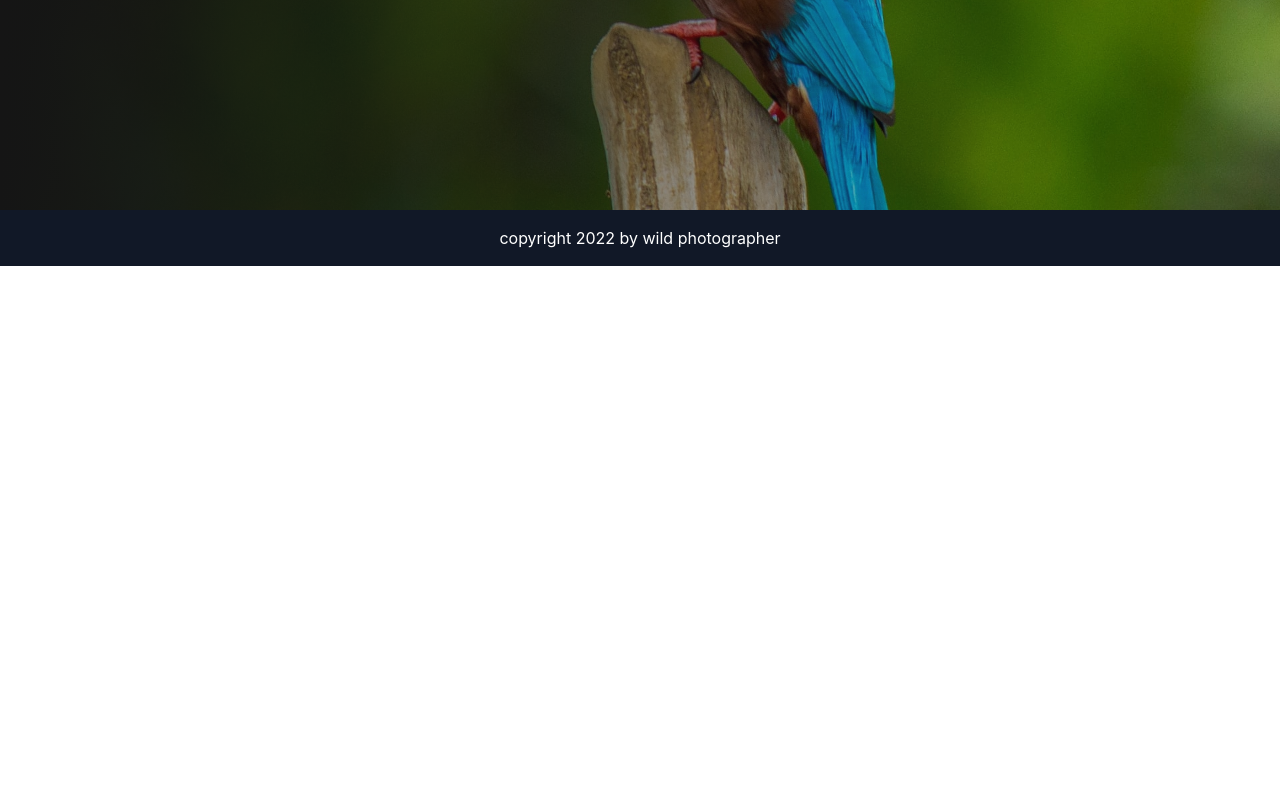
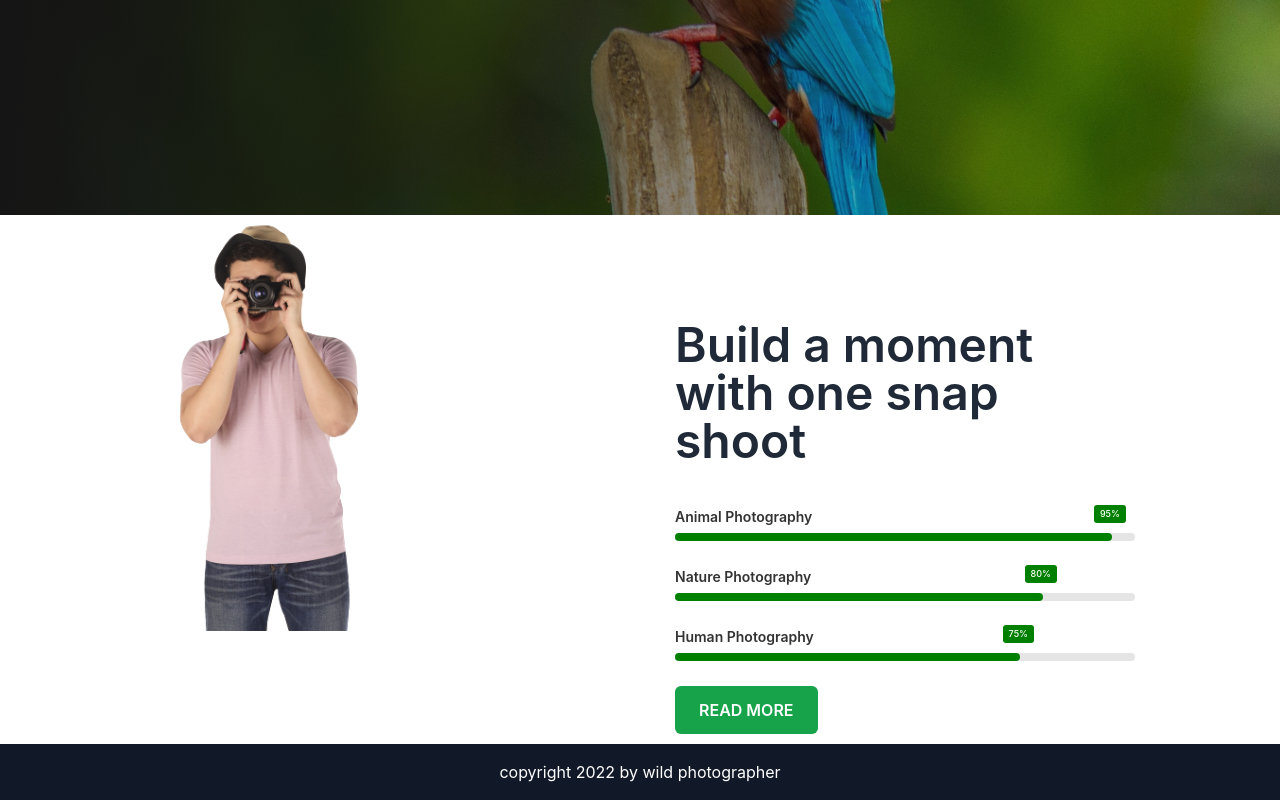
Before and after one commit to hussain322/wild-life-client, a React (Create React App) app: page / in a window 1280 px wide. Shown: the part 590-1390 px from the top of the page. Before the commit the page ends 856 px from the top, so only its background shows below. Built offline with nearby package versions, Linux system fonts and the light colour scheme.

Commit message:
added progressbar

```diff
--- a/public/index.html
+++ b/public/index.html
@@ -24,7 +24,7 @@
       work correctly both with client-side routing and a non-root public URL.
       Learn how to configure a non-root public URL by running `npm run build`.
     -->
-    <title>React App</title>
+    <title>Wild Life Photography</title>
   </head>
   <body>
     <noscript>You need to enable JavaScript to run this app.</noscript>
--- a/src/Pages/Home/Home/Home.js
+++ b/src/Pages/Home/Home/Home.js
@@ -1,10 +1,12 @@
 import React from "react";
 import Banner from "../Banner/Banner";
+import ProgressBar from "../ProgressBar/ProgressBar";
 
 const Home = () => {
   return (
     <div>
       <Banner />
+      <ProgressBar />
     </div>
   );
 };
--- /dev/null
+++ b/src/Pages/Home/ProgressBar/ProgressBar.css
@@ -0,0 +1,86 @@
+.container {
+  position: relative;
+  max-width: 500px;
+  width: 100%;
+  background: #fff;
+  margin: 0 15px;
+  padding: 10px 20px;
+  border-radius: 7px;
+  margin-top: 80px;
+}
+
+.container .skill-box {
+  width: 100%;
+  margin: 25px 0;
+}
+
+.skill-box .title {
+  display: block;
+  font-size: 14px;
+  font-weight: 600;
+  color: #333;
+}
+
+.skill-box .skill-bar {
+  height: 8px;
+  width: 100%;
+  border-radius: 6px;
+  margin-top: 6px;
+  background: rgba(0, 0, 0, 0.1);
+}
+
+.skill-box .skill-per {
+  position: relative;
+  display: block;
+  height: 100%;
+  width: 95%;
+  border-radius: 6px;
+  background: green;
+  animation: progress 1s ease-in-out forwards;
+  opacity: 0;
+}
+
+.skill-per.nature {
+  width: 80%;
+  animation-delay: 0.1s;
+}
+.skill-per.human {
+  width: 75%;
+  animation-delay: 0.3s;
+}
+
+@keyframes progress {
+  0% {
+    width: 0;
+    opacity: 1;
+  }
+
+  100% {
+    opacity: 1;
+  }
+}
+
+.skill-per .tooltip {
+  position: absolute;
+  right: -14px;
+  top: -28px;
+  font-size: 9px;
+  font-weight: 500;
+  color: #fff;
+  padding: 2px 6px;
+  border-radius: 3px;
+  background: green;
+  z-index: 1;
+}
+
+.tooltip::before {
+  content: "";
+  position: absolute;
+  left: 50%;
+  bottom: -2px;
+  height: 10px;
+  width: 10px;
+  z-index: -1;
+  background-color: green;
+  transform: translateX(-50%) rotate(45deg);
+}
--- /dev/null
+++ b/src/Pages/Home/ProgressBar/ProgressBar.js
@@ -0,0 +1,51 @@
+import React from "react";
+import "./ProgressBar.css";
+import photographer from "../../../assets/photographer.png";
+
+function ProgressBar() {
+  return (
+    <div className="grid grid-cols-1 md:grid-cols-2 w-[90%] mx-auto">
+      <div>
+        <img src={photographer} alt="" className="w-3/4" />
+      </div>
+      <div className="container">
+        <h1 className="text-5xl font-semibold py-4">
+          Build a moment with one snap shoot
+        </h1>
+
+        <div className="skill-box">
+          <span className="title">Animal Photography</span>
+          <div className="skill-bar">
+            <span className="skill-per">
+              <span className="tooltip">95%</span>
+            </span>
+          </div>
+        </div>
+        <div className="skill-box">
+          <span className="title">Nature Photography</span>
+          <div className="skill-bar">
+            <span className="skill-per nature">
+              <span className="tooltip">80%</span>
+            </span>
+          </div>
+        </div>
+
+        <div className="skill-box">
+          <span className="title">Human Photography</span>
+          <div className="skill-bar">
+            <span className="skill-per human">
+              <span className="tooltip">75%</span>
+            </span>
+          </div>
+        </div>
+        <div>
+          <button className="bg-green-600 text-white py-3 px-6 rounded-md uppercase font-semibold">
+            read more
+          </button>
+        </div>
+      </div>
+    </div>
+  );
+}
+
+export default ProgressBar;
--- a/src/Pages/Shared/Header/Header.js
+++ b/src/Pages/Shared/Header/Header.js
@@ -40,10 +40,14 @@ const Header = () => {
               </li>
             </ul>
           </div>
-          <Link className="btn btn-ghost normal-case text-xl">
+          <Link to="/" className="normal-case text-xl flex">
             <img src={logo} alt="" className="w-16" />
-            <span className="text-green-700">WildLife</span>
-            <p>wild photographer</p>
+            <div>
+              <span className="text-green-700 font-semibold">WildLife</span>
+              <p className="text-sm p-0">
+                <small className="-tracking-tighter">photography</small>
+              </p>
+            </div>
           </Link>
         </div>
         <div className="navbar-center hidden lg:flex">
```
Also changed, not shown: src/assets/photographer.png (added).
